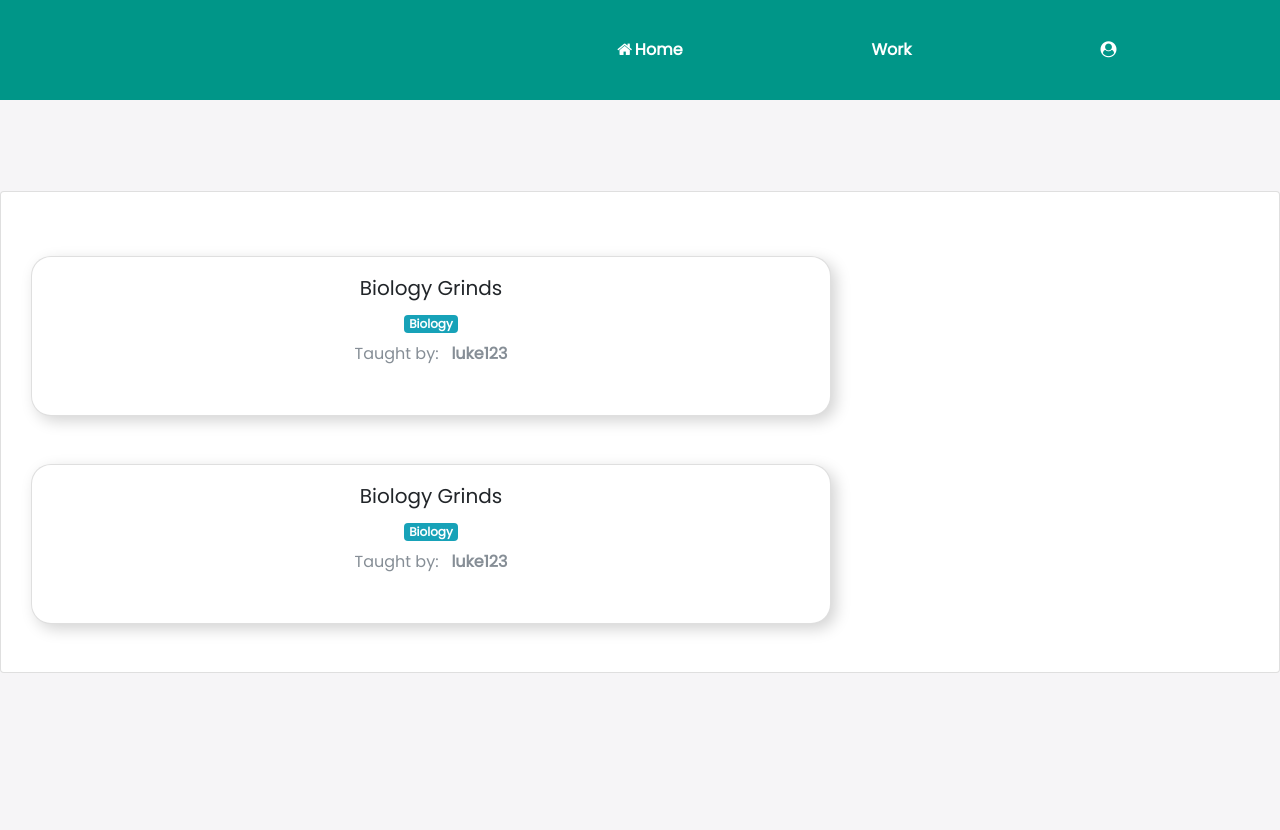
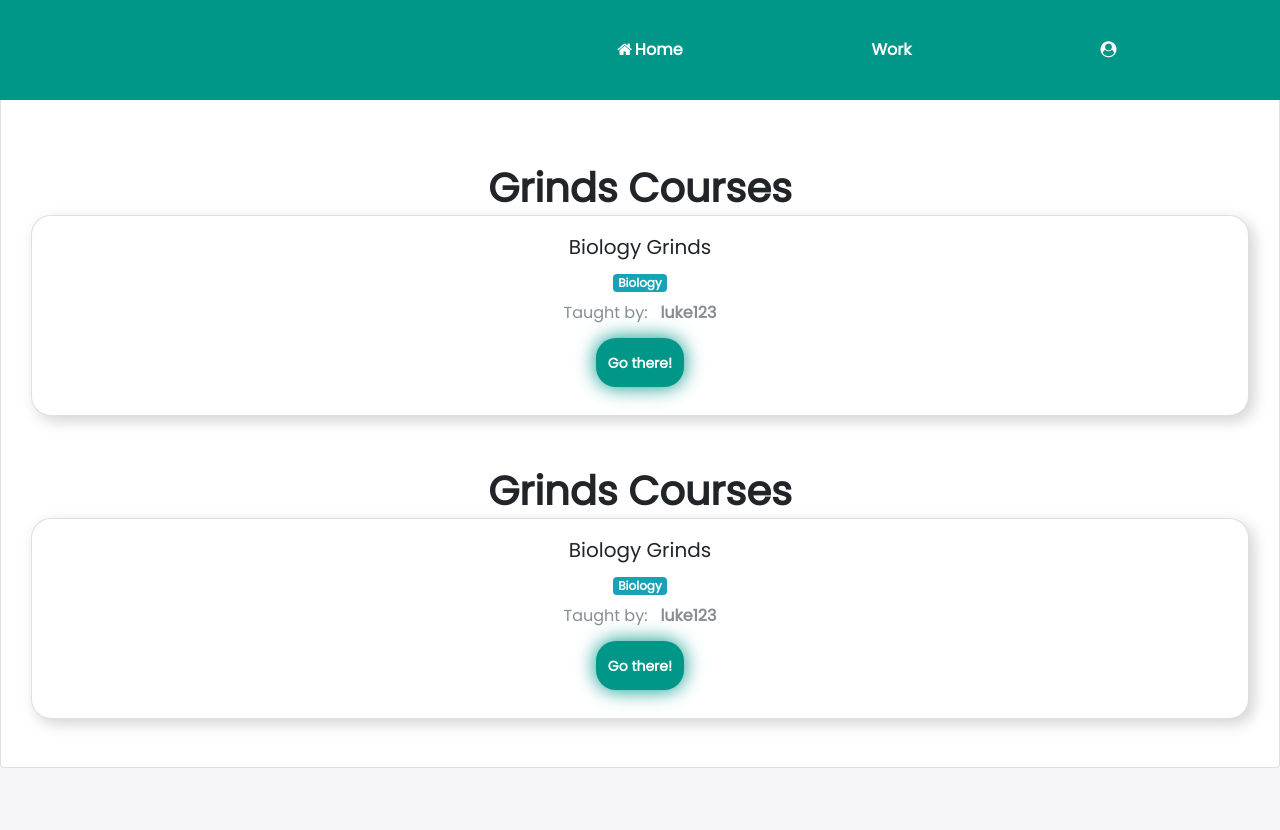
Before and after one commit to yannickk10/CA326-GrindsApp, a Django app: page /studentdash/home/ in a window 1280 px wide. Run offline with Django 3.2, Linux system fonts and the light colour scheme; data comes from the database, SQL or seed files in the repository; some libraries are stand-ins or nearby versions.

Commit message:
removed width from card styling and added button tag to <a> link

```diff
--- a/code/django_webapp/dashboard/templates/dashboard/students/home.html
+++ b/code/django_webapp/dashboard/templates/dashboard/students/home.html
@@ -2,12 +2,13 @@
 
 {% block content %}
     {% for course in courses %}
-      <div class="card" style="font-family: 'Poppins', sans-serif; margin: 0 30px 0 30px; border-radius: 20px; box-shadow: 5px 5px 15px LightGrey; width: 100vh; text-align: center;">
+    <h1>Grinds Courses</h1>
+      <div class="card" style="font-family: 'Poppins', sans-serif; margin: 0 30px 0 30px; border-radius: 20px; box-shadow: 5px 5px 15px LightGrey; text-align: center;">
         <div class="card-body">
           <h5 class="card-title">{{course.name}}</a></h5>
           <p class="card-text">{{ course.subject.get_html_badge }}</p>
           <h6 class="card-subtitle mb-2 text-muted">Taught by: &nbsp;&nbsp;<strong>{{ course.tutor }}</strong></h6>
-          <a href="{% url 'studentdash:course_detail' course.id %}">Go there!</a>
+          <button><a href="{% url 'studentdash:course_detail' course.id %}">Go there!</a></button>
         </div>
       </div>
       <br></br>
```
